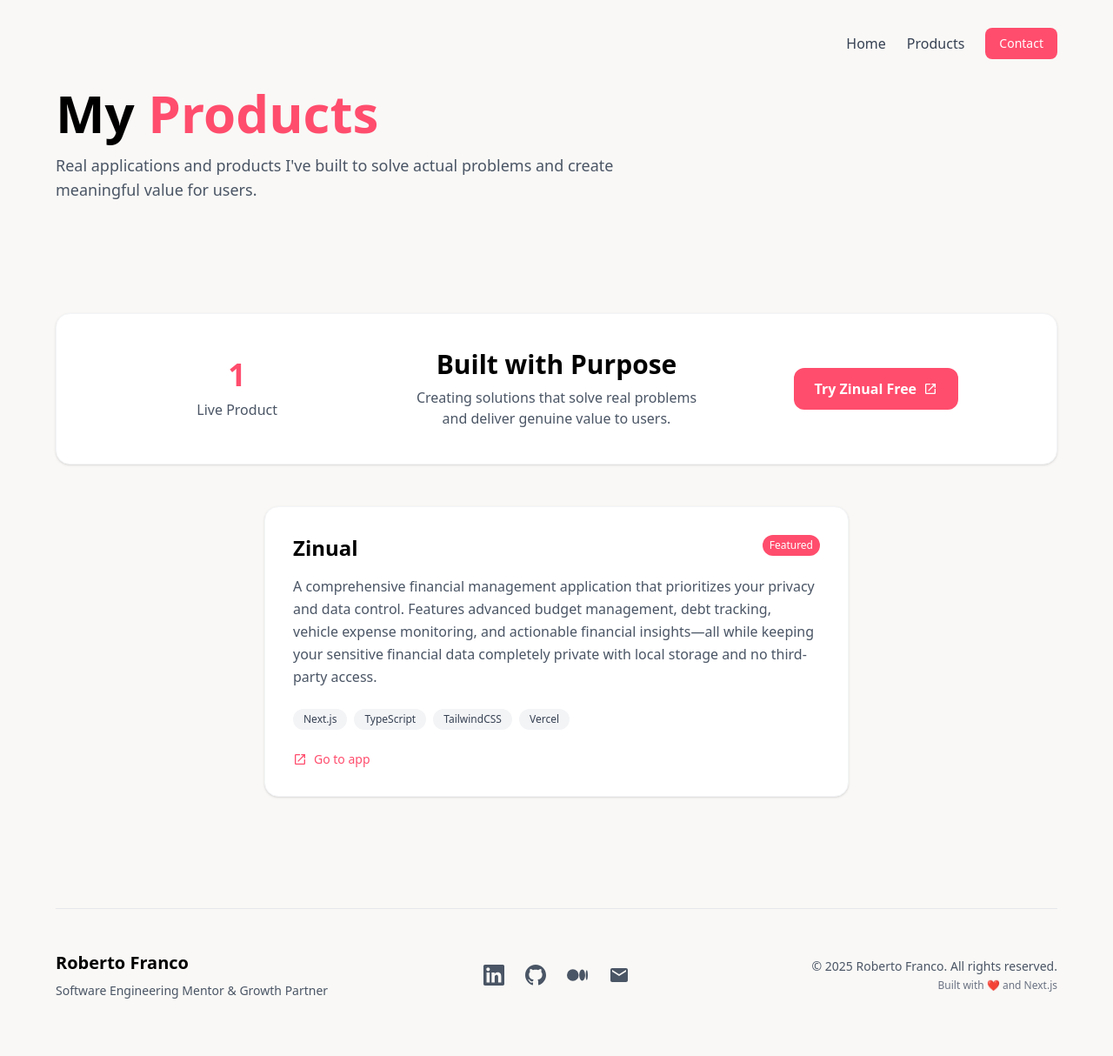
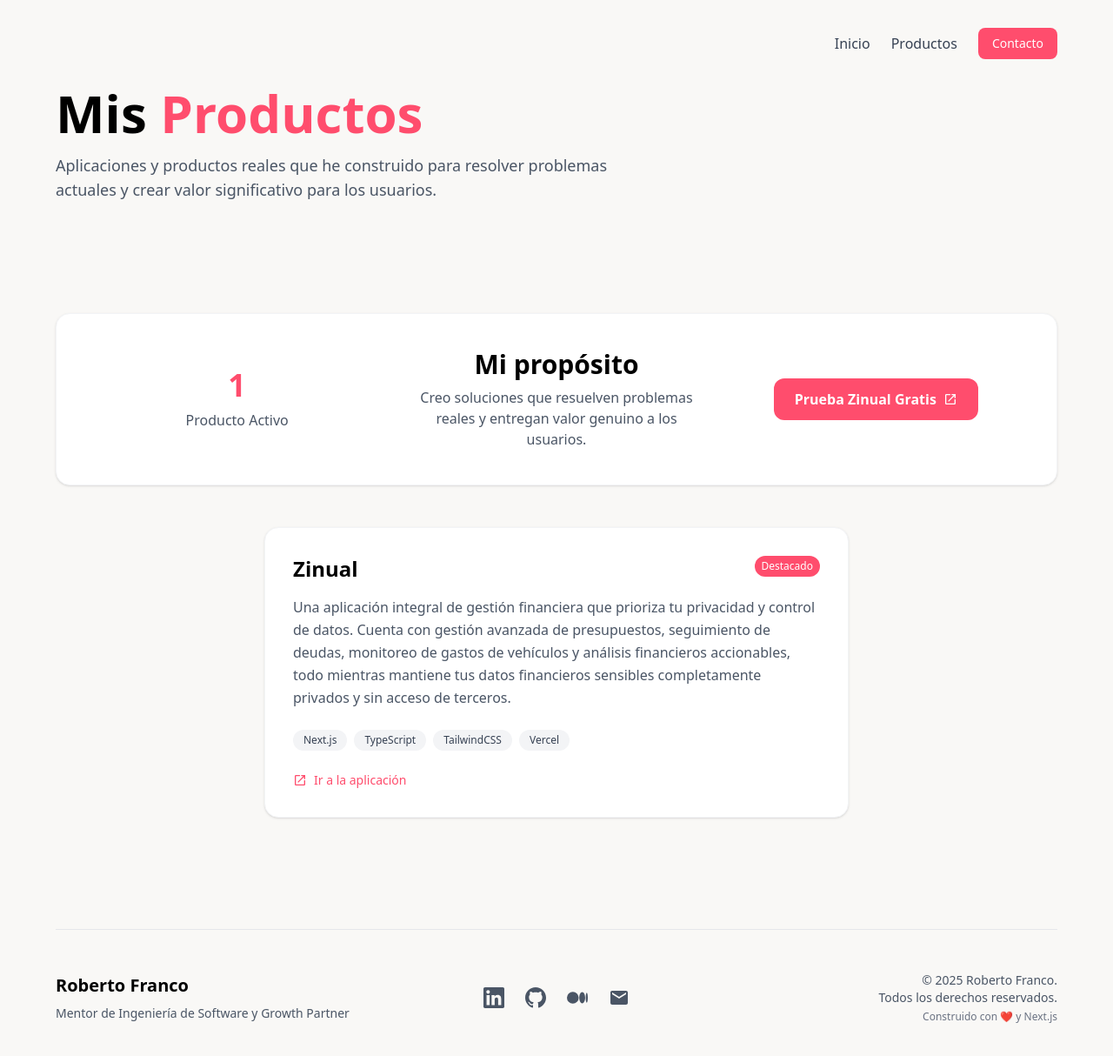
Before and after one commit to RobertoFZ/franzet, a Next.js app: page /projects in a window 1280 px wide. Shown: the top 1214 px of the page at 87% size. Built offline with nearby package versions, Linux system fonts and the light colour scheme.

Commit message:
Feat: translate page to spanish

```diff
--- a/src/app/layout.tsx
+++ b/src/app/layout.tsx
@@ -13,7 +13,7 @@
 
 export const metadata: Metadata = {
   title: "Roberto Franco · Software-Engineering Mentor & Growth Partner",
-  description: "1-on-1 mentoring that turns junior developers into confident, job-ready engineers. Book a free strategy session with Roberto Franco today.",
+  description: "Mentoría 1 a 1 que convierte a desarrolladores junior en ingenieros seguros y listos para el entorno profesional. Reserva una sesión de estrategia gratuita conmigo hoy.",
   robots: "index, follow",
   alternates: {
     canonical: "https://franzet.com/",
@@ -22,19 +22,19 @@
     type: "website",
     url: "https://franzet.com/",
     title: "Roberto Franco · Software-Engineering Mentor & Growth Partner",
-    description: "Hands-on guidance, custom roadmaps, and accountability to help you ship production-ready code faster.",
-    siteName: "Roberto Franco Mentoring",
+    description: "Orientación práctica, hojas de ruta personalizadas y responsabilidad para ayudarte a enviar código listo para producción más rápido.",
+    siteName: "Mentoría Roberto Franco",
     images: [
       {
         url: "https://franzet.com/og_cover.png",
-        alt: "Roberto Franco - Software Engineer Mentor",
+        alt: "Roberto Franco - Mentor de Ingeniería de Software",
       },
     ],
   },
   twitter: {
     card: "summary_large_image",
     title: "Roberto Franco · Software-Engineering Mentor & Growth Partner",
-    description: "Level-up your dev career with 1-on-1 mentoring. Book a free strategy session.",
+    description: "Mejora tu carrera de desarrollador con mentoría 1 a 1. Reserva una sesión de estrategia gratuita.",
     site: "@RobeertoFZ",
     creator: "@RobeertoFZ",
     images: ["https://franzet.com/og_twitter_cover.png"],
@@ -50,7 +50,7 @@
   children: React.ReactNode;
 }>) {
   return (
-    <html lang="en">
+    <html lang="es">
       <head>
         <link rel="icon" type="image/png" sizes="32x32" href="/favicon.png" />
         <link rel="icon" type="image/png" sizes="16x16" href="/favicon.png" />
@@ -63,8 +63,8 @@
               "@type": ["Person", "ProfessionalService"],
               "name": "Roberto Franco",
               "alternateName": ["Roberto Franco Franzet", "RobertoFZ"],
-              "jobTitle": "Software Engineering Mentor & Tech Lead",
-              "description": "Senior software engineer, tech lead, and mentor specializing in revenue management systems, AI integration, and developer career growth. Helping junior developers become confident, job-ready engineers.",
+              "jobTitle": "Mentor de Ingeniería de Software y Tech Lead",
+              "description": "Ingeniero de software senior, tech lead y mentor especializado en sistemas de revenue management, integración de IA y crecimiento de carrera de desarrolladores. Ayudando a desarrolladores junior a convertirse en ingenieros seguros y listos para el entorno profesional.",
               "url": "https://franzet.com/",
               "image": {
                 "@type": "ImageObject",
@@ -81,25 +81,25 @@
               ],
               "worksFor": {
                 "@type": "Organization",
-                "name": "Roberto Franco Mentoring",
+                "name": "Mentoría Roberto Franco",
                 "url": "https://franzet.com/"
               },
               "knowsAbout": [
-                "Software Engineering",
-                "Technical Leadership",
-                "Revenue Management",
+                "Ingeniería de Software",
+                "Liderazgo Técnico",
+                "Gestión de Ingresos",
                 "JavaScript",
                 "TypeScript",
                 "React",
                 "Next.js",
-                "AI Development",
-                "Mentoring",
-                "Career Development"
+                "Desarrollo de IA",
+                "Mentoría",
+                "Desarrollo de Carrera"
               ],
               "offers": {
                 "@type": "Service",
-                "name": "Software Engineering Mentoring",
-                "description": "1-on-1 mentoring for junior developers and engineers looking to advance their careers"
+                "name": "Mentoría de Ingeniería de Software",
+                "description": "Mentoría 1 a 1 para desarrolladores junior e ingenieros que buscan avanzar en sus carreras"
               },
               "contactPoint": {
                 "@type": "ContactPoint",
--- a/src/app/projects/page.tsx
+++ b/src/app/projects/page.tsx
@@ -16,11 +16,11 @@
     setContentLoaded(true);
 
     // Update page title and meta description for SEO
-    document.title = "Products | Roberto Franco - Software Engineering Mentor";
+    document.title = "Productos | Roberto Franco - Mentor de Ingeniería de Software";
 
     const metaDescription = document.querySelector('meta[name="description"]');
     if (metaDescription) {
-      metaDescription.setAttribute('content', 'Explore Roberto Franco&apos;s real products including Zinual financial management app and other applications designed to solve real-world problems.');
+      metaDescription.setAttribute('content', 'Explora los productos reales de Roberto Franco incluyendo la aplicación de gestión financiera Zinual y otras aplicaciones diseñadas para resolver problemas del mundo real.');
     }
   }, []);
 
@@ -33,10 +33,10 @@
           className={`transition-opacity duration-700 ${contentLoaded ? 'opacity-100' : 'opacity-0'}`}
         >
           <h1 className="text-4xl sm:text-5xl md:text-6xl font-bold mb-4">
-            My <span className="text-[#ff4d6d]">Products</span>
+            Mis <span className="text-[#ff4d6d]">Productos</span>
           </h1>
           <p className="text-gray-600 text-lg max-w-2xl">
-            Real applications and products I&apos;ve built to solve actual problems and create meaningful value for users.
+            Aplicaciones y productos reales que he construido para resolver problemas actuales y crear valor significativo para los usuarios.
           </p>
         </div>
       </div>
--- a/src/components/Footer.tsx
+++ b/src/components/Footer.tsx
@@ -19,7 +19,7 @@
             Roberto Franco
           </h3>
           <p className="text-gray-600 text-sm">
-            Software Engineering Mentor & Growth Partner
+            Mentor de Ingeniería de Software y Growth Partner
           </p>
         </div>
 
@@ -72,10 +72,10 @@
         {/* Copyright */}
         <div className="text-center md:text-right">
           <p className="text-gray-600 text-sm">
-            © {currentYear} Roberto Franco. All rights reserved.
+            © {currentYear} Roberto Franco.<br/>Todos los derechos reservados.
           </p>
           <p className="text-gray-500 text-xs mt-1">
-            Built with ❤️ and Next.js
+            Construido con ❤️ y Next.js
           </p>
         </div>
       </div>
--- a/src/components/Hero.tsx
+++ b/src/components/Hero.tsx
@@ -14,24 +14,24 @@
         style={getAnimationDelay(0.3)}
       >
         <h1 className="text-4xl sm:text-5xl md:text-6xl font-bold mb-6 leading-tight">
-          <div className="mb-2">I&apos;m <span className="bg-[#ff4d6d] text-white px-3 sm:px-4 py-1 sm:py-2 inline-block">Roberto Franco</span>-</div>
-          <div className="mb-2">your growth partner in software engineering</div>
+          <div className="mb-2"><span className="bg-[#ff4d6d] text-white px-3 sm:px-4 py-1 sm:py-2 inline-block">Roberto Franco</span>-</div>
+          <div className="mb-2">tu growth partner en ingeniería de software</div>
         </h1>
         <p className="text-gray-600 mb-6 sm:mb-8 max-w-lg mx-auto md:mx-0 text-sm sm:text-base">
-          Senior software engineer and tech lead specializing in revenue management systems, AI integration, and developer mentoring. From confused PRs to confidently shipping production code, I&apos;ll guide you every sprint of the way.
+          Ingeniero de software senior y tech lead especializado en sistemas de revenue management, integración de IA y mentoría de desarrolladores. De PRs confusos a enviar código a producción con confianza, te guiaré en cada sprint del camino.
         </p>
         <div className="flex flex-wrap sm:flex-nowrap gap-3 sm:gap-4 mt-6 sm:mt-8 justify-center md:justify-start">
           <Button href="mailto:roberto@franzet.com" variant="primary">
-            Book a strategy session
+            Reserva una sesión de estrategia
           </Button>
           <Button href="/projects" variant="secondary">
-            View My Products
+            Ver Mis Productos
           </Button>
         </div>
 
         {/* Additional SEO content */}
         <div className="mt-8 text-xs text-gray-500 hidden">
-          <p>Roberto Franco - Software Engineering Mentor, Tech Lead, AI Developer, JavaScript Expert, TypeScript Specialist, React Developer, Next.js Expert, Career Coach for Software Engineers</p>
+          <p>Roberto Franco - Mentor de Ingeniería de Software, Tech Lead, Desarrollador IA, Experto JavaScript, Especialista TypeScript, Desarrollador React, Experto Next.js, Coach de Carrera para Ingenieros de Software</p>
         </div>
       </div>
       <div
@@ -40,7 +40,7 @@
       >
         <Image
           src="/avatar.svg"
-          alt="Roberto Franco - Software Engineering Mentor and Tech Lead"
+          alt="Roberto Franco - Mentor de Ingeniería de Software y Tech Lead"
           width={500}
           height={500}
           priority
--- a/src/components/MediumSection.tsx
+++ b/src/components/MediumSection.tsx
@@ -33,10 +33,10 @@
     const diffTime = Math.abs(now.getTime() - date.getTime());
     const diffDays = Math.ceil(diffTime / (1000 * 60 * 60 * 24));
 
-    if (diffDays === 1) return "Yesterday";
-    if (diffDays < 30) return `${diffDays} days ago`;
+    if (diffDays === 1) return "Ayer";
+    if (diffDays < 30) return `Hace ${diffDays} días`;
 
-    return date.toLocaleDateString('en-US', {
+    return date.toLocaleDateString('es-ES', {
       month: 'short',
       day: 'numeric',
       year: date.getFullYear() !== now.getFullYear() ? 'numeric' : undefined
@@ -69,13 +69,13 @@
         const response = await fetch(proxyUrl);
 
         if (!response.ok) {
-          throw new Error('Failed to fetch Medium posts');
+          throw new Error('Error al obtener los posts de Medium');
         }
 
         const data = await response.json();
 
         if (data.status !== 'ok') {
-          throw new Error('RSS feed error');
+          throw new Error('Error en el feed RSS');
         }
 
         // Transform the first 3 posts to match our interface
@@ -89,26 +89,26 @@
         setArticles(transformedArticles);
       } catch (err) {
         console.error('Error fetching Medium posts:', err);
-        setError('Failed to load Medium posts');
+        setError('Error al cargar los posts de Medium');
 
         // Fallback to original hardcoded articles if fetch fails
         const fallbackArticles: ArticleCard[] = [
           {
             title: "How to Think Like a Tech Lead: Shift Your Mindset from Code to Leader",
             description: "Learn how to think like a tech lead and level up your software engineering career. Build the mindset, skills, and lead...",
-            date: "Jun 7",
+            date: "7 Jun",
             url: "https://medium.com/@roberzet/how-to-think-like-a-tech-lead-shift-your-mindset-from-coder-to-leader-1a0255ef5d32"
           },
           {
             title: "How AI Is Changing the Work of Software Engineers (And Why You Should Embrace It Now)",
             description: "How I use AI daily to write better code, save time, and stay sharp as a developer and tech lead. Continue reading on Medium »",
-            date: "May 31",
+            date: "31 May",
             url: "https://medium.com/@roberzet/how-ai-is-changing-the-work-of-software-engineers-and-why-you-should-embrace-it-now-9013bf7b802f"
           },
           {
             title: "Cómo la IA está cambiando el trabajo del ingeniero de software (y por qué deberías aprovecharlo ya)",
             description: "No es el fin del coding, es el inicio de una nueva forma de programar con IA. Continue reading on Medium »",
-            date: "May 28",
+            date: "28 May",
             url: "https://medium.com/@roberzet/cómo-la-ia-está-cambiando-el-trabajo-del-ingeniero-de-software-y-por-qué-deberías-aprovecharlo-ya-603ae631ddbc"
           }
         ];
@@ -126,10 +126,10 @@
       <section className="max-w-6xl mx-auto mt-20 sm:mt-24 md:mt-32">
         <div className="text-center mb-12">
           <h2 className="text-3xl sm:text-4xl md:text-5xl font-bold mb-4">
-            Read Roberto Franco <span className="text-gray-600">on Medium</span>
+            Lee a Roberto Franco <span className="text-gray-600">en Medium</span>
           </h2>
           <p className="text-gray-600 text-lg">
-            Check out my latest insights and tips
+            Revisa mis últimas ideas y consejos
           </p>
         </div>
 
@@ -154,14 +154,14 @@
         style={getAnimationDelay(0.4)}
       >
         <h2 className="text-3xl sm:text-4xl md:text-5xl font-bold mb-4">
-          Read Roberto Franco <span className="text-gray-600">on Medium</span>
+          Lee a Roberto Franco <span className="text-gray-600">en Medium</span>
         </h2>
         <p className="text-gray-600 text-lg">
-          Check out my latest insights and tips
+          Revisa mis últimas ideas y consejos
         </p>
         {error && (
           <p className="text-red-500 text-sm mt-2">
-            {error} - Showing cached articles
+            {error} - Mostrando artículos en caché
           </p>
         )}
       </div>
--- a/src/components/Navbar.tsx
+++ b/src/components/Navbar.tsx
@@ -18,19 +18,19 @@
             href="/"
             className="text-gray-700 hover:text-[#ff4d6d] transition-colors duration-300 font-medium"
           >
-            Home
+            Inicio
           </Link>
           <Link
             href="/projects"
             className="text-gray-700 hover:text-[#ff4d6d] transition-colors duration-300 font-medium"
           >
-            Products
+            Productos
           </Link>
           <Link
             href="mailto:roberto@franzet.com"
             className="bg-[#ff4d6d] hover:bg-[#e63c5e] text-white px-4 py-2 rounded-lg transition-colors duration-300 font-medium text-sm"
           >
-            Contact
+            Contacto
           </Link>
         </div>
       </div>
--- a/src/components/ProjectsSection.tsx
+++ b/src/components/ProjectsSection.tsx
@@ -17,7 +17,7 @@
   const projects: Project[] = [
     {
       title: "Zinual",
-      description: "A comprehensive financial management application that prioritizes your privacy and data control. Features advanced budget management, debt tracking, vehicle expense monitoring, and actionable financial insights—all while keeping your sensitive financial data completely private with local storage and no third-party access.",
+      description: "Una aplicación integral de gestión financiera que prioriza tu privacidad y control de datos. Cuenta con gestión avanzada de presupuestos, seguimiento de deudas, monitoreo de gastos de vehículos y análisis financieros accionables, todo mientras mantiene tus datos financieros sensibles completamente privados y sin acceso de terceros.",
       technologies: ["Next.js", "TypeScript", "TailwindCSS", "Vercel"],
       featured: true,
       liveUrl: "https://zinual.com"
@@ -36,13 +36,13 @@
             {/* Product Count */}
             <div>
               <div className="text-3xl sm:text-4xl font-bold text-[#ff4d6d] mb-2">1</div>
-              <div className="text-gray-600 font-medium">Live Product</div>
+              <div className="text-gray-600 font-medium">Producto Activo</div>
             </div>
 
             {/* Main Message */}
             <div>
-              <h2 className="text-2xl sm:text-3xl font-bold mb-2">Built with Purpose</h2>
-              <p className="text-gray-600">Creating solutions that solve real problems and deliver genuine value to users.</p>
+              <h2 className="text-2xl sm:text-3xl font-bold mb-2">Mi propósito</h2>
+              <p className="text-gray-600">Creo soluciones que resuelven problemas reales y entregan valor genuino a los usuarios.</p>
             </div>
 
             {/* CTA */}
@@ -53,7 +53,7 @@
                 rel="noopener noreferrer"
                 className="inline-flex items-center gap-2 bg-[#ff4d6d] hover:bg-[#e63c5e] text-white px-6 py-3 rounded-xl font-semibold transition-all duration-300 transform hover:scale-105"
               >
-                Try Zinual Free
+                Prueba Zinual Gratis
                 <svg className="w-4 h-4" fill="currentColor" viewBox="0 0 24 24">
                   <path d="M14,3V5H17.59L7.76,14.83L9.17,16.24L19,6.41V10H21V3M19,19H5V5H12V3H5C3.89,3 3,3.9 3,5V19A2,2 0 0,0 5,21H19A2,2 0 0,0 21,19V12H19V19Z"/>
                 </svg>
@@ -76,7 +76,7 @@
               </h3>
               {project.featured && (
                 <span className="bg-[#ff4d6d] text-white text-xs px-2 py-1 rounded-full font-medium">
-                  Featured
+                  Destacado
                 </span>
               )}
             </div>
@@ -111,7 +111,7 @@
                   <svg className="w-4 h-4" fill="currentColor" viewBox="0 0 24 24">
                     <path d="M14,3V5H17.59L7.76,14.83L9.17,16.24L19,6.41V10H21V3M19,19H5V5H12V3H5C3.89,3 3,3.9 3,5V19A2,2 0 0,0 5,21H19A2,2 0 0,0 21,19V12H19V19Z"/>
                   </svg>
-                  Go to app
+                  Ir a la aplicación
                 </a>
               )}
             </div>
--- a/src/components/SupportSection.tsx
+++ b/src/components/SupportSection.tsx
@@ -24,11 +24,11 @@
         </div>
 
         <h3 className="text-2xl sm:text-3xl font-bold mb-4">
-          Support My Work
+          Apoya mi trabajo
         </h3>
 
         <p className="text-gray-600 mb-8 max-w-md mx-auto text-sm sm:text-base">
-          If my content and mentoring insights have helped you grow as a developer, consider buying me a coffee! ☕
+          Si mi contenido y mis ideas de mentoría te han ayudado a crecer como desarrollador, ¡Reg&aacute;lame un café! ☕
         </p>
 
         <a
@@ -37,14 +37,11 @@
           rel="noopener noreferrer"
           className="inline-flex items-center gap-3 bg-[#ff4d6d] hover:bg-[#e63c5e] text-white font-semibold px-8 py-4 rounded-2xl transition-all duration-300 transform hover:scale-105 hover:shadow-lg"
         >
-          <svg className="w-6 h-6" fill="currentColor" viewBox="0 0 24 24">
-            <path d="M7 14c-1.66 0-3 1.34-3 3 0 1.31.84 2.41 2 2.83V21c0 .55.45 1 1 1s1-.45 1-1v-1.17c1.16-.42 2-1.52 2-2.83 0-1.66-1.34-3-3-3zM7 18c-.55 0-1-.45-1-1s.45-1 1-1 1 .45 1 1-.45 1-1 1zm10-3c0-3.07-1.63-5.64-4.5-6.32V4c0-.83-.67-1.5-1.5-1.5S9.5 3.17 9.5 4v4.68C6.63 9.36 5 11.93 5 15v2c0 .55.45 1 1 1h12c.55 0 1-.45 1-1v-2z"/>
-          </svg>
-          Buy me a coffee
+          BuyMeACoffee
         </a>
 
         <p className="text-gray-500 text-xs mt-4">
-          Your support helps me create more content and mentoring resources
+          Tu apoyo me ayuda a crear más contenido y recursos de mentoría
         </p>
       </div>
     </section>
```
